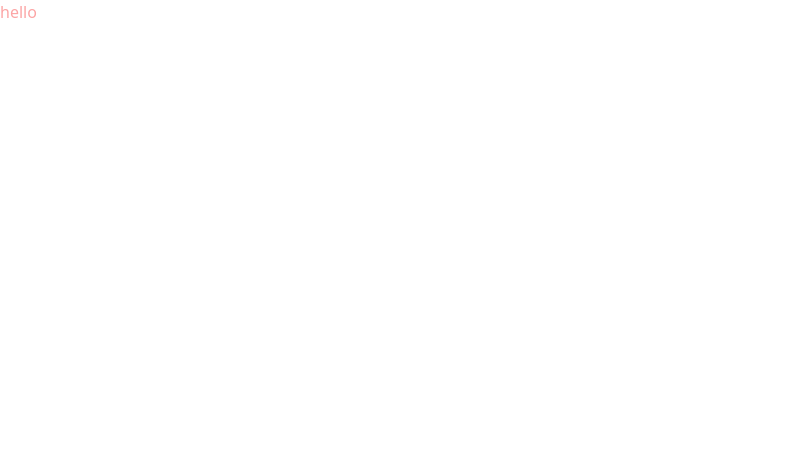
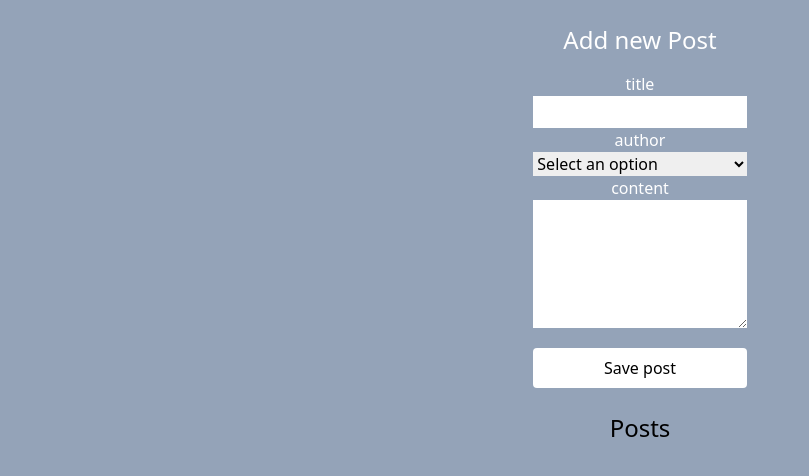
Before and after one commit to oussamaennadafy/practice-redux-toolkit, a React (Vite) app: page / in a window 1280 px wide. Shown: the top 476 px of the page, without its empty margins (0-809 px from the left). Built offline with nearby package versions, Linux system fonts and the light colour scheme.

Commit message:
finish adding posts

```diff
--- a/package.json
+++ b/package.json
@@ -13,7 +13,8 @@
     "@reduxjs/toolkit": "^1.9.5",
     "react": "^18.2.0",
     "react-dom": "^18.2.0",
-    "react-redux": "^8.0.5"
+    "react-redux": "^8.0.5",
+    "uuid": "^9.0.0"
   },
   "devDependencies": {
     "@types/react": "^18.0.28",
--- a/src/App.jsx
+++ b/src/App.jsx
@@ -1,8 +1,14 @@
+import AddPost from "./components/AddPost";
+import Posts from "./components/Posts";
+
 function App() {
   return (
-    <>
-      <p className="text-red-300">hello</p>
-    </>
+    <div className="w-screen min-h-screen bg-slate-400 overflow-auto">
+      <div className="w-full sm:w-10/12 md:w-9/12 lg:w-7/12 xl:w-4/12 mx-auto flex items-center h-screen flex-col">
+        <AddPost />
+        <Posts />
+      </div>
+    </div>
   );
 }
 
--- a/src/components/AddPost/index.jsx
+++ b/src/components/AddPost/index.jsx
@@ -1,7 +1,92 @@
-import React from "react";
+import React, { useState } from "react";
+import { useDispatch } from "react-redux";
+import postsSlice from "../../store/posts-slice";
+import reactions from "../../data/reactions";
+import { v4 } from "uuid";
 
 function AddPost() {
-  return <div>AddPost</div>;
+  const dispatch = useDispatch();
+
+  const initialFormState = {
+    title: "",
+    author: "",
+    content: "",
+  };
+
+  const [form, setForm] = useState(initialFormState);
+  const [error, setError] = useState(null);
+
+  const handleChange = (event) => {
+    const { name, value } = event.target;
+    setForm((prevForm) => ({ ...prevForm, [name]: value }));
+  };
+  const handleSubmit = (event) => {
+    event.preventDefault();
+    const id = v4();
+    const createdAt = Date.now();
+    const { title, content, author } = form;
+    const post = { id, title, content, author, createdAt, reactions };
+    if (!title || !content || !author)
+      return setError("please fill all inputs");
+    dispatch(postsSlice.actions.addPost({ post }));
+    setForm(initialFormState);
+    setError(null);
+  };
+  return (
+    <div className="w-full flex text-center flex-col gap-4 my-6 text-white">
+      <h1 className="text-2xl">Add new Post</h1>
+      <form className="flex flex-col w-1/2 mx-auto" onSubmit={handleSubmit}>
+        <div className="flex flex-col">
+          <label htmlFor="title">title</label>
+          <input
+            onChange={handleChange}
+            value={form.title}
+            name="title"
+            type="text"
+            id="title"
+            className="text-black px-2 py-1"
+          />
+        </div>
+        <div className="flex flex-col">
+          <label htmlFor="author">author</label>
+          <select
+            onChange={handleChange}
+            value={form.author}
+            name="author"
+            id="author"
+            className="text-black"
+          >
+            {form.author || <option value="">Select an option</option>}
+            <option value="oussama">oussama</option>
+            <option value="taha">taha</option>
+            <option value="jonas">jonas</option>
+            <option value="ayoub">ayoub</option>
+          </select>
+        </div>
+        <div className="flex flex-col">
+          <label htmlFor="content">content</label>
+          <textarea
+            onChange={handleChange}
+            value={form.content}
+            name="content"
+            id="content"
+            className="text-black px-2 py-1"
+            cols="30"
+            rows="5"
+          ></textarea>
+        </div>
+        {error ? (
+          <p className="mt-2 text-red-700 font-medium">{error}</p>
+        ) : null}
+        <button
+          className="w-full bg-white text-black mt-5 py-2 rounded"
+          type="submit"
+        >
+          Save post
+        </button>
+      </form>
+    </div>
+  );
 }
 
 export default AddPost;
--- a/src/components/Posts/Post/index.jsx
+++ b/src/components/Posts/Post/index.jsx
@@ -1,7 +1,25 @@
 import React from "react";
+import REACTIONS from "../../../data/reactions";
 
-function Post() {
-  return <div>Post</div>;
+function Post({ post }) {
+  const { title, content, author, createdAt, reactions } = post;
+  const date = new Date(createdAt).toDateString();
+  return (
+    <article className="border border-gray-100 rounded-md w-full p-3 flex flex-col gap-2 text-white">
+      <strong>{title}</strong>
+      <p>{content}</p>
+      <p>
+        by {author} , <span className="text-sm">{date}</span>
+      </p>
+      <div className="flex gap-2">
+        {REACTIONS.map((reaction) => (
+          <button key={reaction.label}>
+            {reaction.icon} {reaction.count}
+          </button>
+        ))}
+      </div>
+    </article>
+  );
 }
 
 export default Post;
--- a/src/components/Posts/index.jsx
+++ b/src/components/Posts/index.jsx
@@ -1,7 +1,19 @@
 import React from "react";
+import { useSelector } from "react-redux";
+import Post from "./Post";
 
 function Posts() {
-  return <div>Posts</div>;
+  const postsStore = useSelector((posts) => posts);
+  return (
+    <section className="w-full">
+      <h2 className="w-1/2 mx-auto text-center mb-4 text-2xl">Posts</h2>
+      <div className="flex items-center justify-center flex-col gap-2 w-1/2 mx-auto pb-10">
+        {postsStore.map((post) => (
+          <Post key={post.id} post={post} />
+        ))}
+      </div>
+    </section>
+  );
 }
 
 export default Posts;
--- /dev/null
+++ b/src/data/reactions.js
@@ -0,0 +1,27 @@
+export default [
+  {
+    label: "like",
+    icon: "👍",
+    count: 0,
+  },
+  {
+    label: "wow",
+    icon: "😲",
+    count: 0,
+  },
+  {
+    label: "heart",
+    icon: "❤",
+    count: 0,
+  },
+  {
+    label: "rocket",
+    icon: "🚀",
+    count: 0,
+  },
+  {
+    label: "coffee",
+    icon: "☕",
+    count: 0,
+  },
+];
--- a/src/main.jsx
+++ b/src/main.jsx
@@ -7,9 +7,7 @@ import store from "./store";
 import { Provider } from "react-redux";
 
 ReactDOM.createRoot(document.getElementById("root")).render(
-  <React.StrictMode>
-    <Provider store={store}>
-      <App />
-    </Provider>
-  </React.StrictMode>
+  <Provider store={store}>
+    <App />
+  </Provider>
 );
--- a/src/store/posts-slice.js
+++ b/src/store/posts-slice.js
@@ -7,15 +7,12 @@ const postsSlice = createSlice({
   initialState,
   reducers: {
     addPost(state, action) {
-      const newState = structuredClone(state);
-      newState.push(action.payload.post);
-      return newState;
+      state.unshift(action.payload.post);
+      // state.push(action.payload.post);
     },
     reactToPost(state, action) {
-      const newState = structuredClone(state);
-      const post = newState.find((post) => post.id === action.id);
+      const post = state.find((post) => post.id === action.id);
       post.reactions[action.payload.reaction]++;
-      return newState;
     },
   },
 });
```
Also changed, not shown: 1 other file (tests, documents, lock files or other folders).
